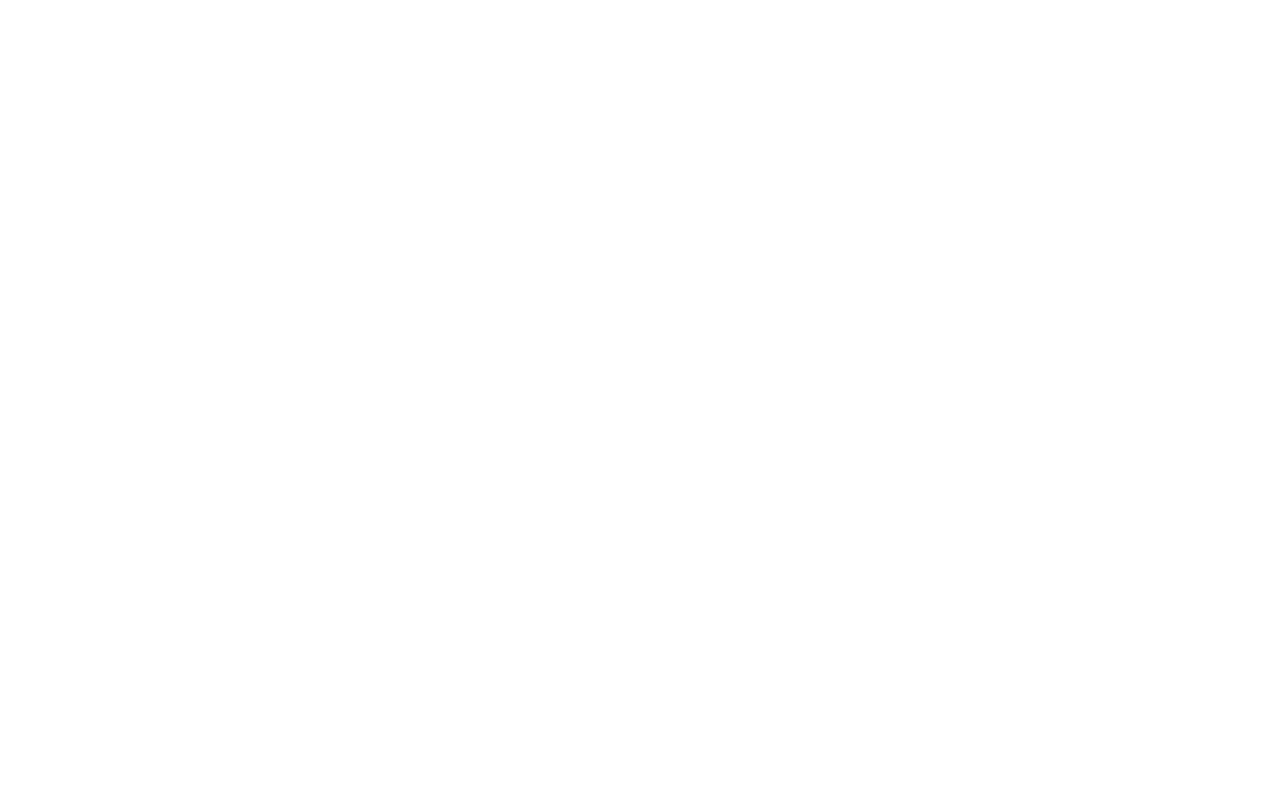
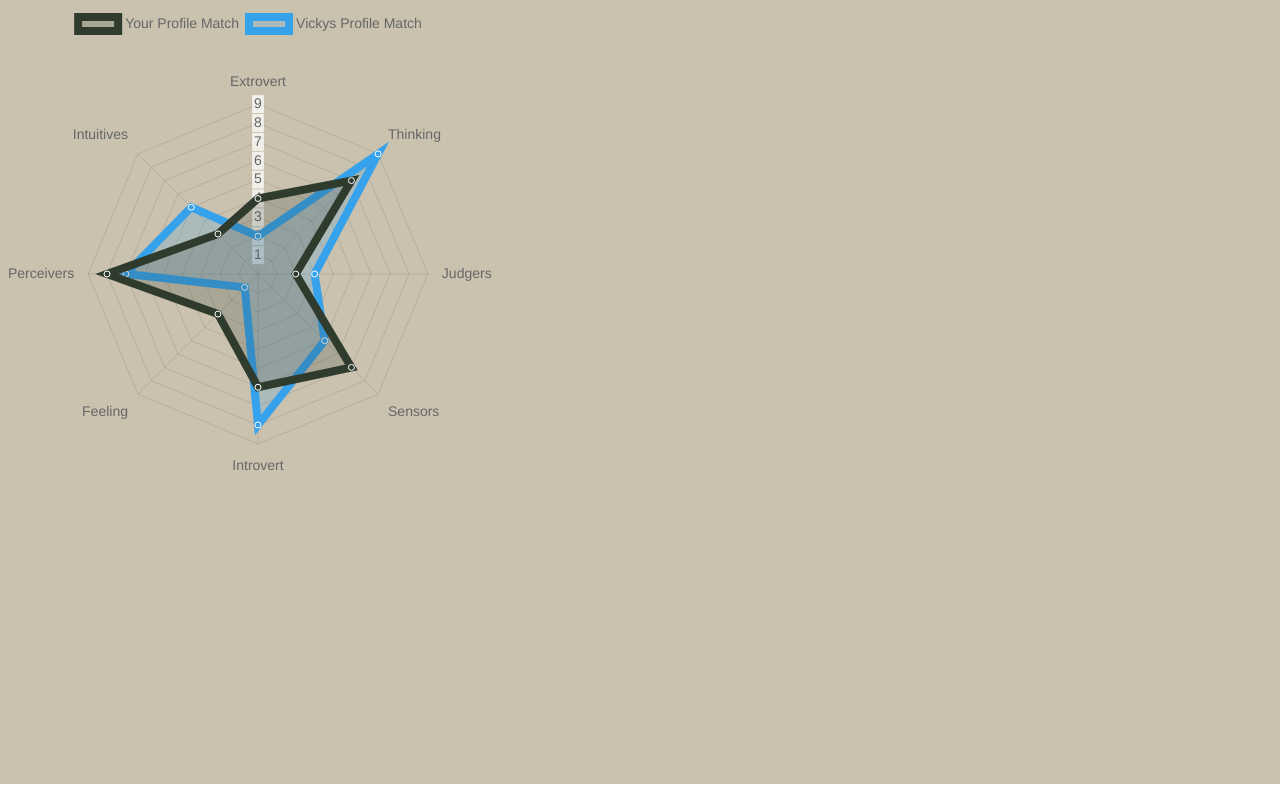
Before and after one commit to vvyn/MagicTree, a React (Create React App) app in the folder magictree/: page /ProfileMatch in a window 1280 px wide. Before the commit this address had no page. Built offline with nearby package versions, Linux system fonts and the light colour scheme; the HTML template or start-up script is replaced by a standard one.

Commit message:
added details to profilematch page

```diff
--- a/magictree/src/App.js
+++ b/magictree/src/App.js
@@ -16,7 +16,7 @@ import { Survey9 } from './pages/Survey/Survey9.js';
 import { Survey10 } from './pages/Survey/Survey10.js';
 import { Hat } from './pages/Hat.js';
 import { PeoplePersonalities } from './pages/PeoplePersonalities.js';
-
+import { ProfileMatch } from './pages/ProfileMatch.js';
 function App() {
   return (
     <>
@@ -37,6 +37,7 @@ function App() {
             <Route exact path = "/Survey10" element = {<Survey10 />}>/</Route>
             <Route exact path = "/Hat" element = {<Hat />}>/</Route>
             <Route exact path = "/PeoplePersonalities" element = {<PeoplePersonalities />}>/</Route>
+            <Route exact path = "/ProfileMatch" element = {<ProfileMatch />}>/</Route>
         </Routes>
       </Router>
     }
--- a/magictree/src/pages/ProfileMatch.js
+++ b/magictree/src/pages/ProfileMatch.js
@@ -4,11 +4,9 @@ import Chart from "chart.js/auto";
 import {
   Typography,
   Grid,
-  Paper,
   TableContainer,
   useMediaQuery,
   useTheme,
-  Button,
 } from "@mui/material";
 
 
@@ -109,7 +107,8 @@ export const ProfileMatch = () => {
 
 
   return (
-    <Grid container spacing={2}>
+    <div className=" h-screen w-screen bg-[#CAC2AF] " >
+    <Grid container spacing={2}>
       <Grid item xs={12} md={6}>
 
           <Typography variant="h6" gutterBottom>
@@ -137,5 +136,6 @@ export const ProfileMatch = () => {
 
 
     </Grid>
+</div>
   );
 };
```
